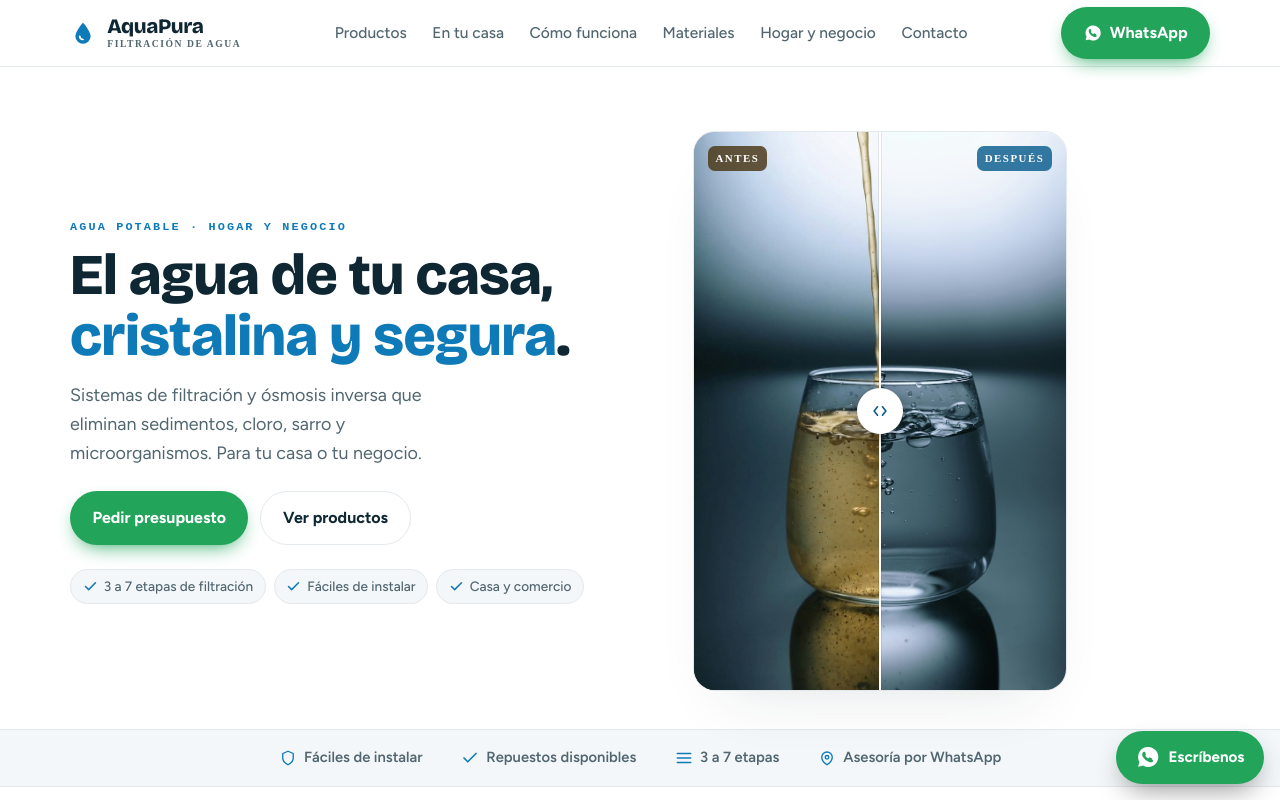
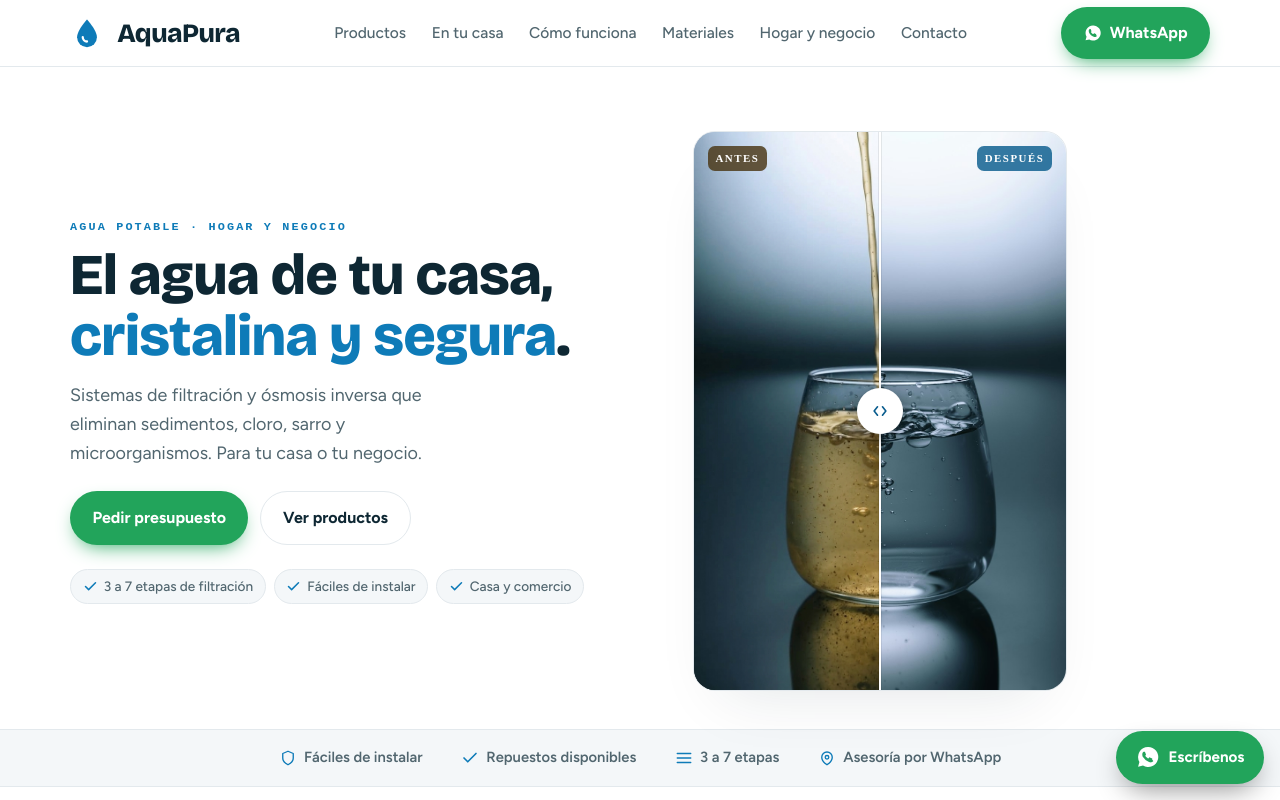
Before and after one commit to francobrito2010-png/aguapura, a plain HTML site: page index.html in a window 1280 px wide. Shown: the top 800 px of the page. Drawn offline with nearby package versions, Linux system fonts and the light colour scheme; a web font is replaced by a local one.

Commit message:
Logo: solo "AquaPura" (sin subtítulo) y más grande
Quita "Filtración de agua" del logo del header y agranda el nombre.

Co-Authored-By: Claude Opus 4.8 <noreply@anthropic.com>

```diff
--- a/index.html
+++ b/index.html
@@ -57,7 +57,7 @@ a{color:inherit}
 
 header{position:sticky;top:0;z-index:50;background:rgba(255,255,255,.9);backdrop-filter:blur(12px);border-bottom:1px solid var(--line)}
 .nav{display:flex;align-items:center;justify-content:space-between;height:66px}
-.brand{display:flex;align-items:center;gap:.55em;font-family:"Bricolage Grotesque";font-weight:800;font-size:1.28rem;letter-spacing:-.02em;text-decoration:none;line-height:1}
+.brand{display:flex;align-items:center;gap:.5em;font-family:"Bricolage Grotesque";font-weight:800;font-size:1.65rem;letter-spacing:-.02em;text-decoration:none;line-height:1}
 .brand small{display:block;font-weight:600;font-size:.6rem;letter-spacing:.16em;color:var(--ink-soft);text-transform:uppercase;font-family:"Spline Sans Mono";margin-top:2px}
 .nav-links{display:flex;gap:1.6rem;align-items:center}
 .nav-links a{text-decoration:none;font-weight:500;color:var(--ink-soft);font-size:.97rem}
@@ -282,8 +282,8 @@ footer{border-top:1px solid var(--line);background:var(--surface)}
 <header>
   <div class="wrap nav">
     <a class="brand" href="#top">
-      <svg width="26" height="26" viewBox="0 0 24 24" fill="none" aria-hidden="true"><path d="M12 2.5C12 2.5 5 10 5 15a7 7 0 0 0 14 0c0-5-7-12.5-7-12.5Z" fill="var(--accent)"/><path d="M9 15a3 3 0 0 0 3 3" stroke="#fff" stroke-width="1.6" stroke-linecap="round"/></svg>
-      <span>AquaPura<small>Filtración de agua</small></span>
+      <svg width="34" height="34" viewBox="0 0 24 24" fill="none" aria-hidden="true"><path d="M12 2.5C12 2.5 5 10 5 15a7 7 0 0 0 14 0c0-5-7-12.5-7-12.5Z" fill="var(--accent)"/><path d="M9 15a3 3 0 0 0 3 3" stroke="#fff" stroke-width="1.6" stroke-linecap="round"/></svg>
+      <span>AquaPura</span>
     </a>
     <nav class="nav-links">
       <a href="#productos">Productos</a>
```
